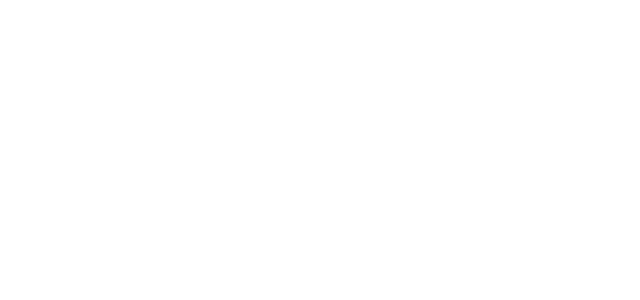
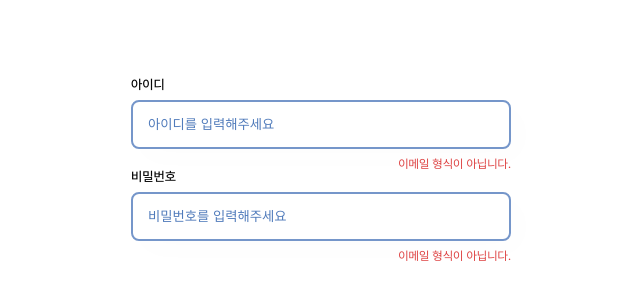
Before and after one commit to dubu-party/dubu-party, a Next.js app in the folder client/: page /login in a window 1280 px wide. Before the commit this address had no page. Shown: the part 230-530 px from the top of the page, without its empty margins (319-959 px from the left). Built offline with nearby package versions, Linux system fonts and the light colour scheme.

Commit message:
feat: RegEx input 형식 검사를 필요로하는 input 구현

```diff
--- /dev/null
+++ b/client/src/components/atoms/RegInput.tsx
@@ -0,0 +1,63 @@
+import theme from "@/styles/theme";
+import styled from "@emotion/styled";
+import React, { useState } from "react";
+
+interface RegInputProps {
+  title: string;
+  placeholder: string;
+  type?: string;
+}
+
+const RegInput = ({ title, placeholder, type }: RegInputProps) => {
+  const [value, setValue] = useState("");
+  const onChange = (e: React.ChangeEvent<HTMLInputElement>) => {
+    setValue(e.target.value);
+  };
+
+  return (
+    <Container>
+      <Title>{title}</Title>
+      <Input
+        value={value}
+        onChange={onChange}
+        placeholder={placeholder}
+        type={type || "text"}
+      />
+      <Warning>이메일 형식이 아닙니다.</Warning>
+    </Container>
+  );
+};
+
+export default RegInput;
+
+const Container = styled.div`
+  display: flex;
+  flex-direction: column;
+  gap: 9px;
+`;
+
+const Title = styled.div`
+  font-family: ${theme.font.medium};
+  font-size: 13px;
+`;
+
+const Input = styled.input`
+  width: 100%;
+  padding: 15px;
+  background: #ffffff;
+  border-radius: 8px;
+  border: 2px solid ${theme.color.inputBorder};
+  box-shadow: 10px 10px 30px ${theme.color.inputShadow};
+
+  ::placeholder {
+    color: ${theme.color.placeholder};
+  }
+`;
+
+const Warning = styled.div`
+  width: 100%;
+  text-align: right;
+  font-family: ${theme.font.regular};
+  font-size: 12px;
+  color: ${theme.color.warning};
+`;
--- /dev/null
+++ b/client/src/pages/login/index.tsx
@@ -0,0 +1,33 @@
+import RegInput from "@/components/atoms/RegInput";
+import styled from "@emotion/styled";
+import React from "react";
+
+const Login = () => {
+  return (
+    <Container>
+      <Content>
+        <RegInput title="아이디" placeholder="아이디를 입력해주세요"></RegInput>
+        <RegInput
+          title="비밀번호"
+          type="password"
+          placeholder="비밀번호를 입력해주세요"
+        ></RegInput>
+      </Content>
+    </Container>
+  );
+};
+
+export default Login;
+
+const Container = styled.div`
+  width: 100%;
+  height: 100vh;
+  display: flex;
+  justify-content: center;
+  align-items: center;
+`;
+
+const Content = styled.div`
+  width: 100%;
+  max-width: 380px;
+`;
--- a/client/src/styles/theme.ts
+++ b/client/src/styles/theme.ts
@@ -1,7 +1,12 @@
 import { Theme } from "@emotion/react";
 
 enum color {
+  mainColor = "#DD3E3E",
   border = "#d2e0f3",
+  inputBorder = "#7596CA",
+  placeholder = "#507BBB",
+  inputShadow = "rgba(253, 253, 253, 1)",
+  warning = "#DD3E3E",
 }
 
 enum font {
```
